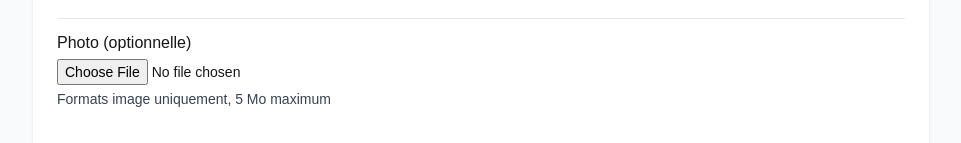
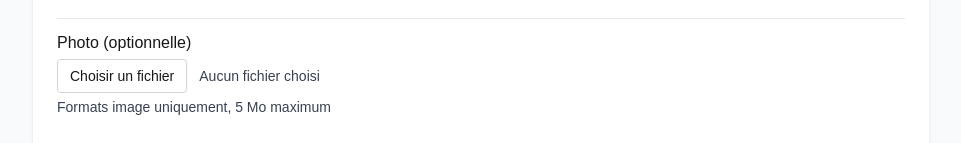
Before and after one commit to rce-lab/ftm-scolarite-v2, a Next.js app: page /public/inscription in a window 1280 px wide. Shown: the part 890-1033 px from the top of the page, without its empty margins (159-1120 px from the left). Built offline with nearby package versions, Linux system fonts and the light colour scheme; no server answers; the database is empty.

Commit message:
Traduction EN: titre, sous-titre, année scolaire, stepper, sélecteur photo

```diff
--- a/src/app/public/inscription/components/PersonalInfoStep/index.tsx
+++ b/src/app/public/inscription/components/PersonalInfoStep/index.tsx
@@ -35,6 +35,7 @@ export default function PersonalInfoStep({
   const [photoUploading, setPhotoUploading] = useState(false)
   const [photoError, setPhotoError] = useState('')
   const [photoPreviewUrl, setPhotoPreviewUrl] = useState<string | null>(null)
+  const [selectedFileName, setSelectedFileName] = useState('')
 
   const ageNum = parseInt(formData.age)
   const isMinor = !isNaN(ageNum) && ageNum < 18
@@ -195,16 +196,19 @@ export default function PersonalInfoStep({
     if (!file) return
 
     setPhotoError('')
+    setSelectedFileName(file.name)
 
     if (!file.type.startsWith('image/')) {
       setPhotoError(t('personalInfo.photoInvalidTypeError'))
       e.target.value = ''
+      setSelectedFileName('')
       return
     }
 
     if (file.size > MAX_PHOTO_SIZE) {
       setPhotoError(t('personalInfo.photoTooLargeError'))
       e.target.value = ''
+      setSelectedFileName('')
       return
     }
 
@@ -239,6 +243,7 @@ export default function PersonalInfoStep({
     }
     setPhotoPreviewUrl(null)
     setPhotoError('')
+    setSelectedFileName('')
     updateFormData('photo_url', '')
   }
 
@@ -512,12 +517,24 @@ export default function PersonalInfoStep({
           </div>
         ) : (
           <>
-            <input
-              type="file"
-              accept="image/*"
-              onChange={handlePhotoChange}
-              className="w-full text-sm"
-            />
+            <div className="flex items-center gap-3">
+              <label
+                htmlFor="photo-upload-input"
+                className="px-3 py-1.5 border border-gray-300 rounded text-sm cursor-pointer hover:bg-gray-50"
+              >
+                {t('personalInfo.choosePhotoButton')}
+              </label>
+              <span className="text-sm text-gray-700">
+                {selectedFileName || t('personalInfo.noFileChosenLabel')}
+              </span>
+              <input
+                id="photo-upload-input"
+                type="file"
+                accept="image/*"
+                onChange={handlePhotoChange}
+                className="sr-only"
+              />
+            </div>
             <p className="text-sm text-gray-700 mt-1">{t('personalInfo.photoHint')}</p>
           </>
         )}
--- a/src/app/public/inscription/components/common/Stepper.tsx
+++ b/src/app/public/inscription/components/common/Stepper.tsx
@@ -1,5 +1,7 @@
 // src/app/public/inscription/components/common/Stepper.tsx
 'use client'
+
+import { usePublicTranslation } from '@/lib/i18n/PublicLanguageContext'
 
 interface StepperProps {
   currentStep: number;
@@ -7,12 +9,14 @@ interface StepperProps {
 }
 
 export default function Stepper({ currentStep, totalSteps = 5 }: StepperProps) {
+  const { t } = usePublicTranslation()
+
   const steps = [
-    { number: 1, label: 'Informations' },
-    { number: 2, label: 'Disponibilités' },
-    { number: 3, label: 'Motivation' },
-    { number: 4, label: 'Évaluation' },
-    { number: 5, label: 'Confirmation' }
+    { number: 1, label: t('stepper.step1') },
+    { number: 2, label: t('stepper.step2') },
+    { number: 3, label: t('stepper.step3') },
+    { number: 4, label: t('stepper.step4') },
+    { number: 5, label: t('stepper.step5') }
   ].slice(0, totalSteps);
 
   return (
--- a/src/app/public/inscription/page.tsx
+++ b/src/app/public/inscription/page.tsx
@@ -23,7 +23,7 @@ import { sendInscriptionNotificationAction } from '@/app/actions/emailActions'
 
 function InscriptionPageContent() {
   const router = useRouter()
-  const { language, setLanguage } = usePublicTranslation()
+  const { t, language, setLanguage } = usePublicTranslation()
   const [config, setConfig] = useState<any>(null)
   const [isSubmitting, setIsSubmitting] = useState(false)
   const [currentStep, setCurrentStep] = useState(1)
@@ -193,12 +193,12 @@ function InscriptionPageContent() {
           <div className="flex justify-center mb-4">
             <Image src={logo} alt="Logo FTM" className="h-24 w-auto" priority />
           </div>
-          <h1 className="text-2xl font-bold text-[#689e4e]">Inscription aux cours de Malagasy</h1>
+          <h1 className="text-2xl font-bold text-[#689e4e]">{t('formHeader.title')}</h1>
           <p className="text-gray-600 mt-1">
-            FTM - Formation en langue Malagasy
+            {t('formHeader.subtitle')}
           </p>
           <p className="text-sm text-gray-700 mt-1">
-            Année scolaire {config.annee_scolaire_courante}
+            {t('homepage.schoolYear').replace('{annee}', config.annee_scolaire_courante)}
           </p>
         </div>
 
--- a/src/lib/i18n/publicTranslations.ts
+++ b/src/lib/i18n/publicTranslations.ts
@@ -10,6 +10,19 @@ export interface PublicTranslationEntry {
 }
 
 export const publicTranslations = {
+  formHeader: {
+    title: { fr: 'Inscription aux cours de Malagasy', en: 'Registration for Malagasy classes' },
+    subtitle: { fr: 'FTM - Formation en langue Malagasy', en: 'FTM - Malagasy language course' }
+  },
+
+  stepper: {
+    step1: { fr: 'Informations', en: 'Personal info' },
+    step2: { fr: 'Disponibilités', en: 'Availability' },
+    step3: { fr: 'Motivation', en: 'Motivation' },
+    step4: { fr: 'Évaluation', en: 'Assessment' },
+    step5: { fr: 'Confirmation', en: 'Confirmation' }
+  },
+
   personalInfo: {
     title: { fr: 'Informations personnelles', en: 'Personal information' },
     subtitle: { fr: 'Veuillez remplir tous les champs obligatoires (*)', en: 'Please fill in all required fields (*)' },
@@ -43,6 +56,8 @@ export const publicTranslations = {
     legalGuardianRequiredError: { fr: 'Le responsable légal est requis pour les candidats mineurs (moins de 18 ans)', en: 'A legal guardian is required for candidates under 18' },
 
     photoLabel: { fr: 'Photo (optionnelle)', en: 'Photo (optional)' },
+    choosePhotoButton: { fr: 'Choisir un fichier', en: 'Choose file' },
+    noFileChosenLabel: { fr: 'Aucun fichier choisi', en: 'No file chosen' },
     photoHint: { fr: 'Formats image uniquement, 5 Mo maximum', en: 'Image files only, 5 MB maximum' },
     photoInvalidTypeError: { fr: 'Veuillez sélectionner un fichier image', en: 'Please select an image file' },
     photoTooLargeError: { fr: 'Le fichier est trop volumineux (5 Mo maximum)', en: 'File is too large (5 MB maximum)' },
```
